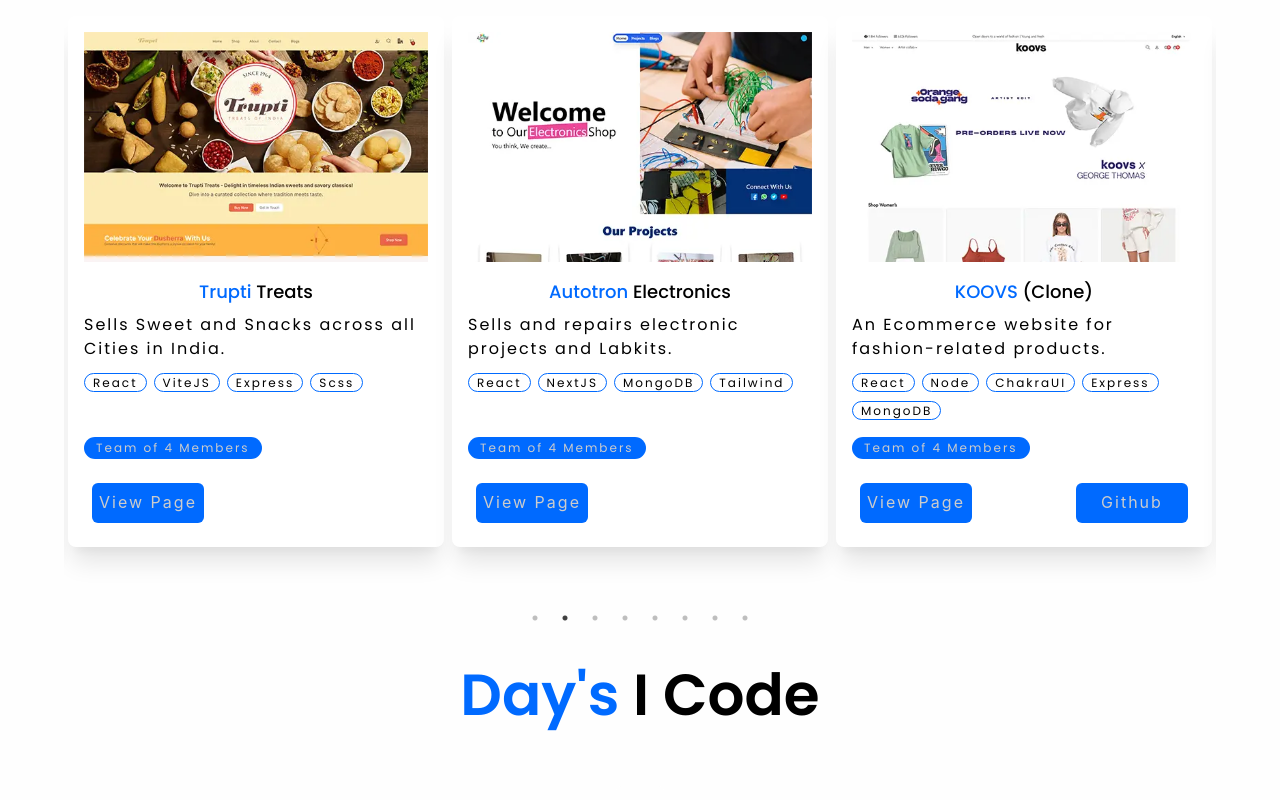
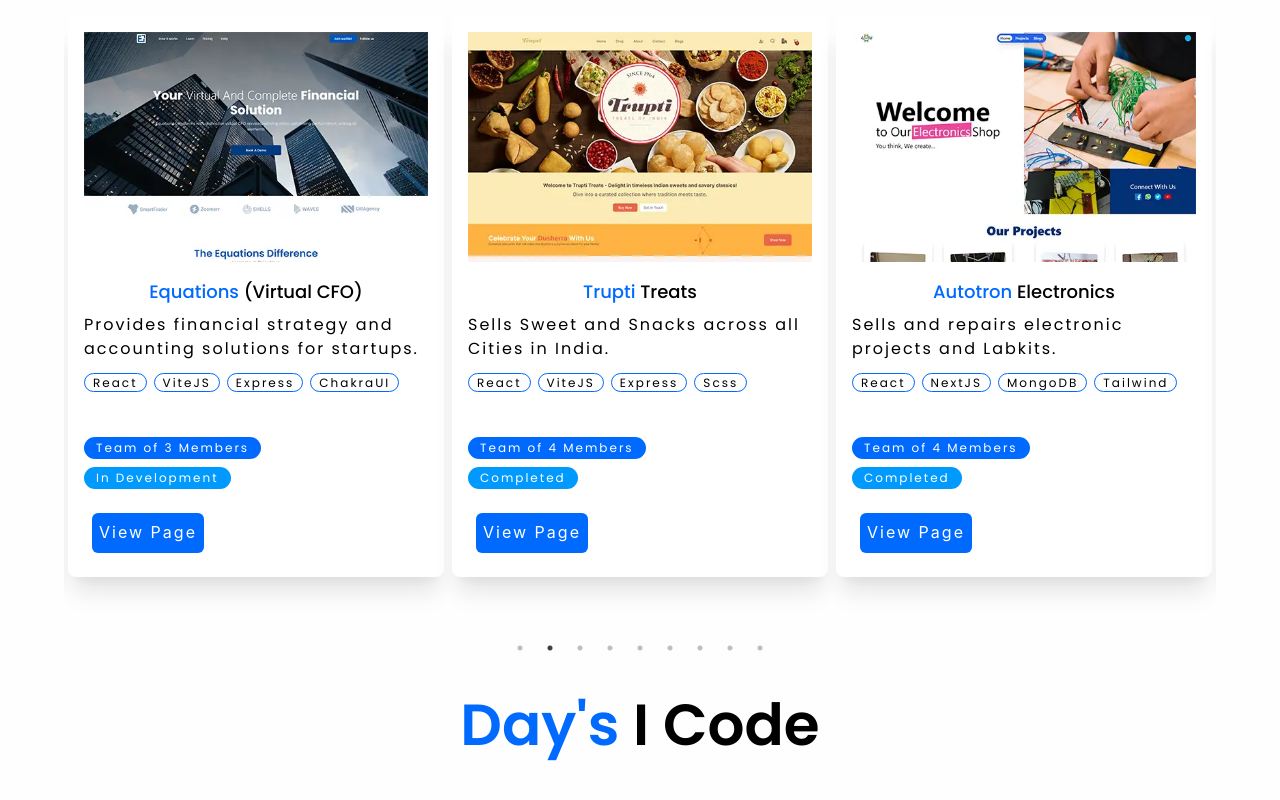
Before and after one commit to sayshark75/Portfolio, a React (Vite) app: page / in a window 1280 px wide. Shown: the part 3361-4161 px from the top of the page. Built offline with nearby package versions, Linux system fonts and the light colour scheme.

Commit message:
Added New Project

```diff
--- a/src/TYPES.ts
+++ b/src/TYPES.ts
@@ -74,6 +74,12 @@
   icon: JSX.Element;
 };
 
+export enum ProjectStatus {
+  Building = "In Progress",
+  Development = "In Development",
+  Completed = "Completed",
+}
+
 export type ProjectDataProps = {
   live: string;
   github: string;
@@ -82,6 +88,7 @@
   workType: string;
   heading2: string;
   summary: string;
+  status: ProjectStatus;
   TStack: string[];
 };
 
--- a/src/components/ProjectsPage/ProjectsCard.tsx
+++ b/src/components/ProjectsPage/ProjectsCard.tsx
@@ -2,7 +2,7 @@
 import { ProjectDataProps } from "../../TYPES";
 import SmHeading from "../Headings/SmHeading";
 
-const ProjectsCard = ({ live, github, image, workType, heading1, heading2, summary, TStack }: ProjectDataProps) => {
+const ProjectsCard = ({ live, github, image, workType, heading1, heading2, status, summary, TStack }: ProjectDataProps) => {
   return (
     <Flex
       transition={"500ms"}
@@ -79,12 +79,26 @@
           fontSize={["10px", "12px"]}
           letterSpacing={"2px"}
           bgColor={"accent"}
-          color={"white"}
+          color={"#fff"}
           rounded={"full"}
           px={"12px"}
           py={"2px"}
         >
           {workType}
+        </Text>
+        <Text
+          fontFamily={"Poppins"}
+          alignSelf={"flex-start"}
+          fontWeight={400}
+          fontSize={["10px", "12px"]}
+          letterSpacing={"2px"}
+          bgColor={"accentLight"}
+          color={"#fff"}
+          rounded={"full"}
+          px={"12px"}
+          py={"2px"}
+        >
+          {status}
         </Text>
         <Flex transition={"500ms"} p={"2"} borderRadius={"5"} justifyContent={"space-between"} mt={"2"} alignItems={"center"} gap={"4"}>
           <a href={live} target={"_blank"} rel="noreferrer">
@@ -93,7 +107,7 @@
               fontSize={["14px", "16px"]}
               width={"7rem"}
               fontWeight={["300", "400"]}
-              color={"white"}
+              color={"#fff"}
               letterSpacing={"2px"}
               _hover={{}}
               _active={{ bgColor: "accent", transform: "translateY(10px)" }}
@@ -109,7 +123,7 @@
                 fontSize={["14px", "16px"]}
                 width={"7rem"}
                 fontWeight={["300", "400"]}
-                color={"white"}
+                color={"#fff"}
                 letterSpacing={"2px"}
                 _hover={{}}
                 _active={{ bgColor: "accent", transform: "translateY(10px)" }}
--- a/src/sources/Links.ts
+++ b/src/sources/Links.ts
@@ -10,8 +10,6 @@
 export const TopBarWebsite: string = "https://www.topbar.in/";
 export const AutotronLogo: string = "https://www.autotron.tech/logo.png";
 export const AutotronWebsite: string = "https://www.autotron.tech/";
-export const EquationsLLCWebsite: string = "https://equations-llc.vercel.app/";
-export const TruptiWebsite: string = "https://www.trupti.co.in/";
 export const AutotronLinkedIn: string = "";
 export const MasaiLogo: string = "https://masai-website-images.s3.ap-south-1.amazonaws.com/logo.png";
 export const MasaiWebsite: string = "https://www.masaischool.com/";
@@ -59,3 +57,9 @@
 export const KoovsGithub: string = "https://github.com/sukanta255/ordinary-summer-5089";
 
 export const KoovsLive: string = "https://frontend-mohit-6164.vercel.app/";
+
+export const EquationsLLCWebsite: string = "https://equations-llc.vercel.app/";
+
+export const TruptiWebsite: string = "https://www.trupti.co.in/";
+
+export const yogiInternationalWebsite: string = "https://yogis-international.myshopify.com/";
--- a/src/sources/ProjectsData.ts
+++ b/src/sources/ProjectsData.ts
@@ -1,4 +1,4 @@
-import { ProjectDataProps } from "../TYPES";
+import { ProjectDataProps, ProjectStatus } from "../TYPES";
 
 import truptiImg from "../assets/projects/trupti.webp";
 import autotronImg from "../assets/projects/autotron.webp";
@@ -8,6 +8,7 @@
 import glamazonImg from "../assets/projects/glamazon.webp";
 import indExpImg from "../assets/projects/iexpress.webp";
 import equationsImg from "../assets/projects/equations.webp";
+import yogiImg from "../assets/projects/yogi.webp";
 
 import {
   APrimeGithub,
@@ -23,20 +24,32 @@
   glamazonLive,
   indianExpressGithub,
   indianExpressLive,
+  yogiInternationalWebsite,
 } from "./Links";
 
 // TStack [react,CHakraUI,JS,HTML,CSS,TS,Redux,FIrebase, Node,Express,Mongo]
 
 export const ProjectsData: ProjectDataProps[] = [
   {
+    live: yogiInternationalWebsite,
+    github: "",
+    image: yogiImg,
+    heading1: "Yogi's",
+    heading2: "international",
+    status: ProjectStatus.Building,
+    workType: "Team of 2 Members",
+    summary: "Sell Ayurvedic and Pranic food, cosmetic products.",
+    TStack: ["Shopify", "Liquid", "CSS"],
+  },
+  {
     live: EquationsLLCWebsite,
     github: "",
     image: equationsImg,
     heading1: "Equations",
     heading2: "(Virtual CFO)",
+    status: ProjectStatus.Development,
     workType: "Team of 3 Members",
-    summary:
-      "Provides financial strategy and accounting solutions for startups.",
+    summary: "Provides financial strategy and accounting solutions for startups.",
     TStack: ["React", "ViteJS", "Express", "ChakraUI"],
   },
   {
@@ -44,6 +57,7 @@
     github: "",
     image: truptiImg,
     heading1: "Trupti",
+    status: ProjectStatus.Completed,
     heading2: "Treats",
     workType: "Team of 4 Members",
     summary: "Sells Sweet and Snacks across all Cities in India.",
@@ -55,6 +69,7 @@
     image: autotronImg,
     heading1: "Autotron",
     heading2: "Electronics",
+    status: ProjectStatus.Completed,
     workType: "Team of 4 Members",
     summary: "Sells and repairs electronic projects and Labkits.",
     TStack: ["React", "NextJS", "MongoDB", "Tailwind"],
@@ -64,6 +79,7 @@
     github: KoovsGithub,
     image: koovsImg,
     heading1: "KOOVS",
+    status: ProjectStatus.Completed,
     heading2: "(Clone)",
     workType: "Team of 4 Members",
     summary: "An Ecommerce website for fashion-related products.",
@@ -74,6 +90,7 @@
     github: APrimeGithub,
     image: aPrimeImg,
     heading1: "A-Prime",
+    status: ProjectStatus.Completed,
     heading2: "(Youtube App)",
     workType: "Individual",
     summary: "A simple video platform to watch YouTube videos Online.",
@@ -85,9 +102,9 @@
     image: gRamboImg,
     heading1: "Gadget360",
     heading2: "(Clone)",
+    status: ProjectStatus.Completed,
     workType: "Team of 5 members",
-    summary:
-      "A tech gadgets website with specifications of electronic gadgets.",
+    summary: "A tech gadgets website with specifications of electronic gadgets.",
     TStack: ["React", "NextJS", "Firebase", "Redux", "ChakraUI"],
   },
   {
@@ -95,6 +112,7 @@
     github: glamazonGithub,
     image: glamazonImg,
     heading1: `BeautyBebo`,
+    status: ProjectStatus.Completed,
     heading2: "(Clone)",
     workType: "Individual",
     summary: "An Ecommerce website for cosmetics and beauty products.",
@@ -105,10 +123,10 @@
     github: indianExpressGithub,
     image: indExpImg,
     heading1: "IndianExpress",
+    status: ProjectStatus.Completed,
     heading2: "(Clone)",
     workType: "Individual",
-    summary:
-      "An online and offline news platform with a mix of news and information.",
+    summary: "An online and offline news platform with a mix of news and information.",
     TStack: ["JavaScript", "HTML", "CSS"],
   },
 ];
```
Also changed, not shown: src/assets/projects/yogi.webp (added).
